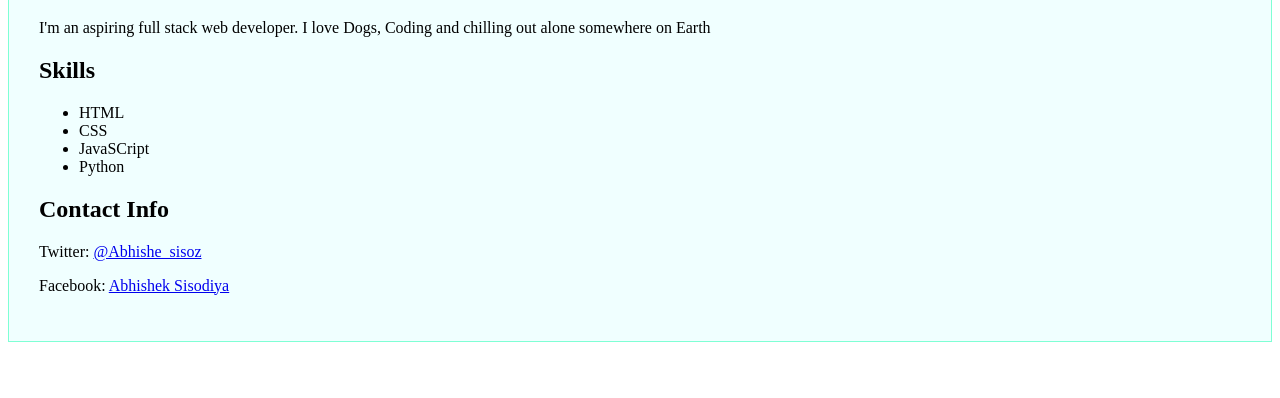
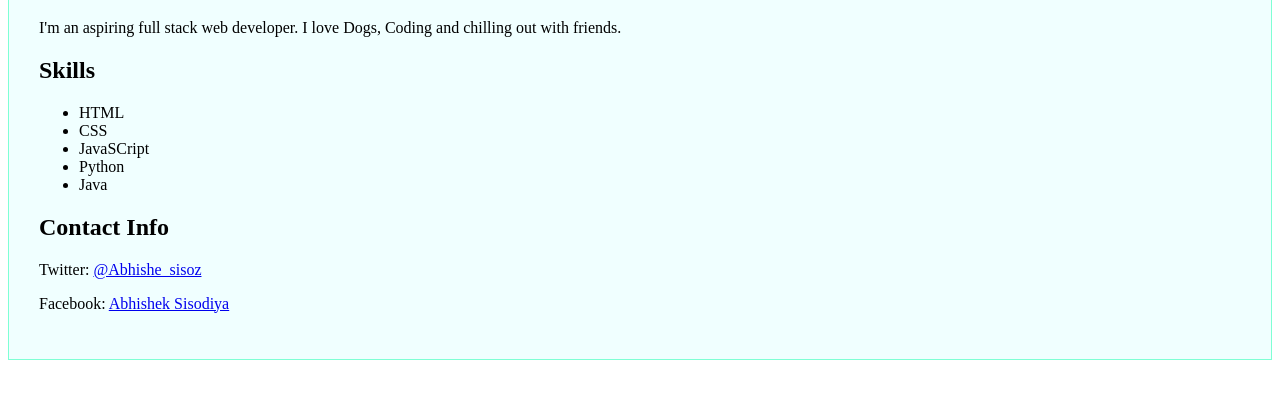
Before and after one commit to sisodiya2421/about-me, a plain HTML site: page index.html in a window 1280 px wide. Shown: the part 100-498 px from the top of the page. Drawn offline with Linux system fonts and the light colour scheme.

Commit message:
changed about me

```diff
--- a/index.html
+++ b/index.html
@@ -7,13 +7,14 @@
 <body>
 	<div>
 	  <h1>Abhishek Student</h1>
-	  <p>I'm an aspiring full stack web developer. I love Dogs, Coding and chilling out alone somewhere on Earth</p>
+	  <p>I'm an aspiring full stack web developer. I love Dogs, Coding and chilling out with friends.</p>
 	  <h2>Skills</h2>
 	  <ul>
 	    <li>HTML</li>
 	    <li>CSS</li>
 	    <li>JavaSCript</li>
 	    <li>Python</li>
+	    <li>Java</li>
 	  </ul>
 	  <h2>Contact Info</h2>
 	  <p>Twitter: <a href="https://twitter.com/Abhishe_sisoz">@Abhishe_sisoz</a></p>
```
